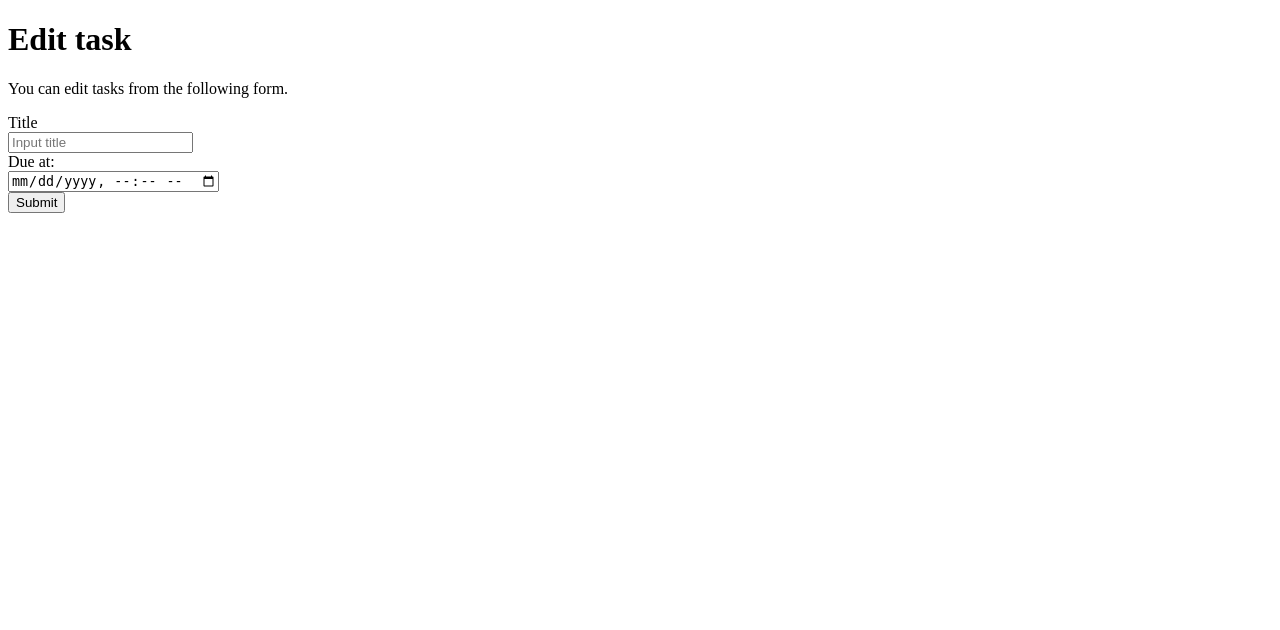
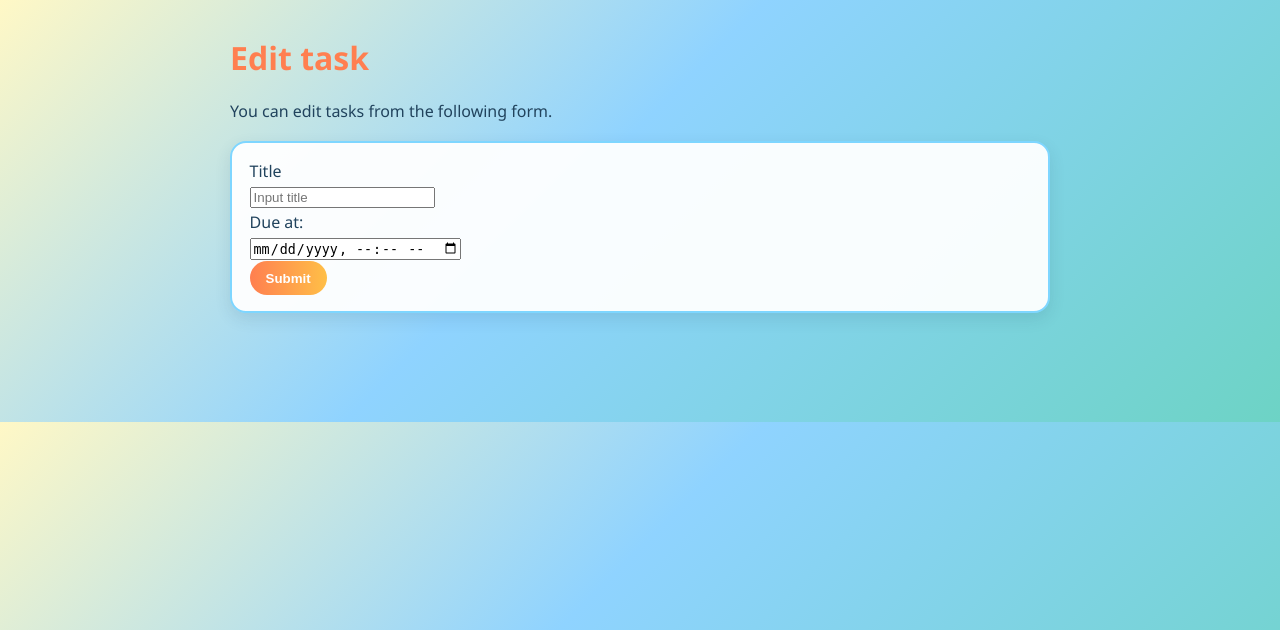
Before and after one commit to s1f102501754/django-test-exercise, a Django app: template todo/templates/todo/edit.html in a window 1280 px wide. Shown: the top 630 px of the page. Run offline with Django 5.2, Linux system fonts and the light colour scheme; the template is opened without the code that fills it, so the values that code supplies are empty.

Commit message:
cssの作成

```diff
--- /dev/null
+++ b/todo/static/todo/style.css
@@ -0,0 +1,57 @@
+body {
+    font-family: 'Segoe UI', 'Noto Sans JP', sans-serif;
+    margin: 2rem auto;
+    max-width: 820px;
+    line-height: 1.6;
+    color: #21435d;
+    background: linear-gradient(135deg, #fff8c6 0%, #8fd3ff 45%, #6dd3c5 100%);
+    padding: 0 1rem 2rem;
+}
+
+h1 {
+    color: #ff7f50;
+    margin-bottom: 0.5rem;
+}
+
+form {
+    background: rgba(255, 255, 255, 0.95);
+    padding: 1rem 1.1rem;
+    border-radius: 16px;
+    margin-bottom: 1.2rem;
+    border: 2px solid #7ed6ff;
+    box-shadow: 0 6px 16px rgba(33, 67, 93, 0.12);
+}
+
+button {
+    background: linear-gradient(90deg, #ff7f50, #ffbf47);
+    color: #fff;
+    border: none;
+    padding: 0.6rem 1rem;
+    border-radius: 999px;
+    cursor: pointer;
+    font-weight: 700;
+}
+
+button:hover {
+    background: linear-gradient(90deg, #ff6b3d, #ffb233);
+}
+
+.text {
+    background: rgba(255, 255, 255, 0.9);
+    border: 1px solid #bcecff;
+    border-radius: 14px;
+    padding: 0.95rem 1rem;
+    margin-bottom: 0.9rem;
+    box-shadow: 0 4px 12px rgba(33, 67, 93, 0.08);
+}
+
+a {
+    color: #1f7a8c;
+    text-decoration: none;
+    font-weight: 600;
+}
+
+a:hover {
+    color: #ff7f50;
+    text-decoration: none;
+}
--- a/todo/templates/todo/detail.html
+++ b/todo/templates/todo/detail.html
@@ -4,6 +4,7 @@
 
   <head>
     <title>To Do Application</title>
+    <link rel="stylesheet" href="{% static 'todo/style.css' %}">
     <meta charset="UTF-8">
     <meta name="author" content="INIAD">
   </head>
--- a/todo/templates/todo/edit.html
+++ b/todo/templates/todo/edit.html
@@ -4,6 +4,7 @@
 
   <head>
     <title>To Do Application</title>
+    <link rel="stylesheet" href="{% static 'todo/style.css' %}">
     <meta charset="UTF-8">
     <meta name="author" content="INIAD">
   </head>
--- a/todo/templates/todo/index.html
+++ b/todo/templates/todo/index.html
@@ -4,6 +4,7 @@
 
   <head>
     <title>To Do Application</title>
+    <link rel="stylesheet" href="{% static 'todo/style.css' %}">
     <meta charset="UTF-8">
     <meta name="author" content="INIAD">
   </head>
```
